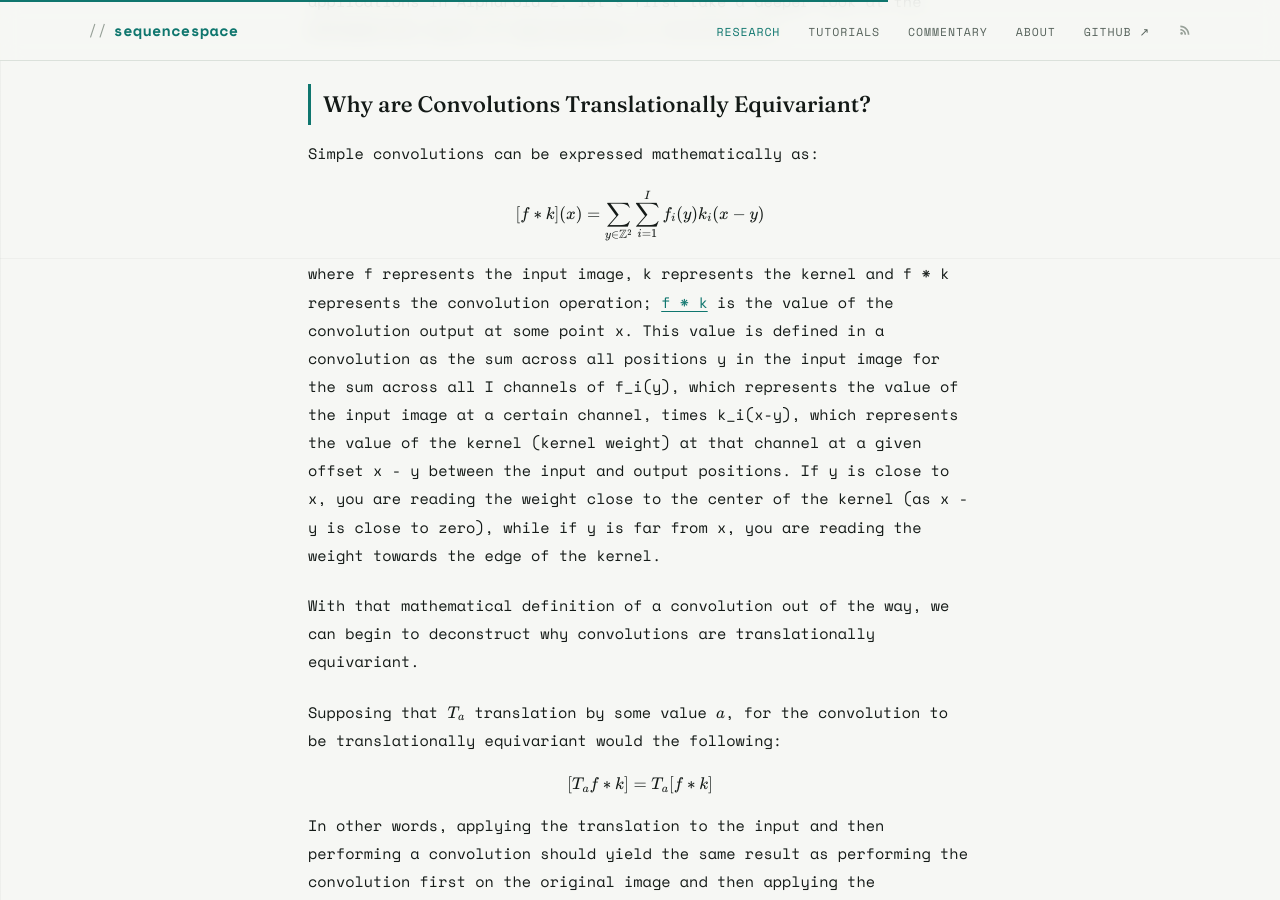
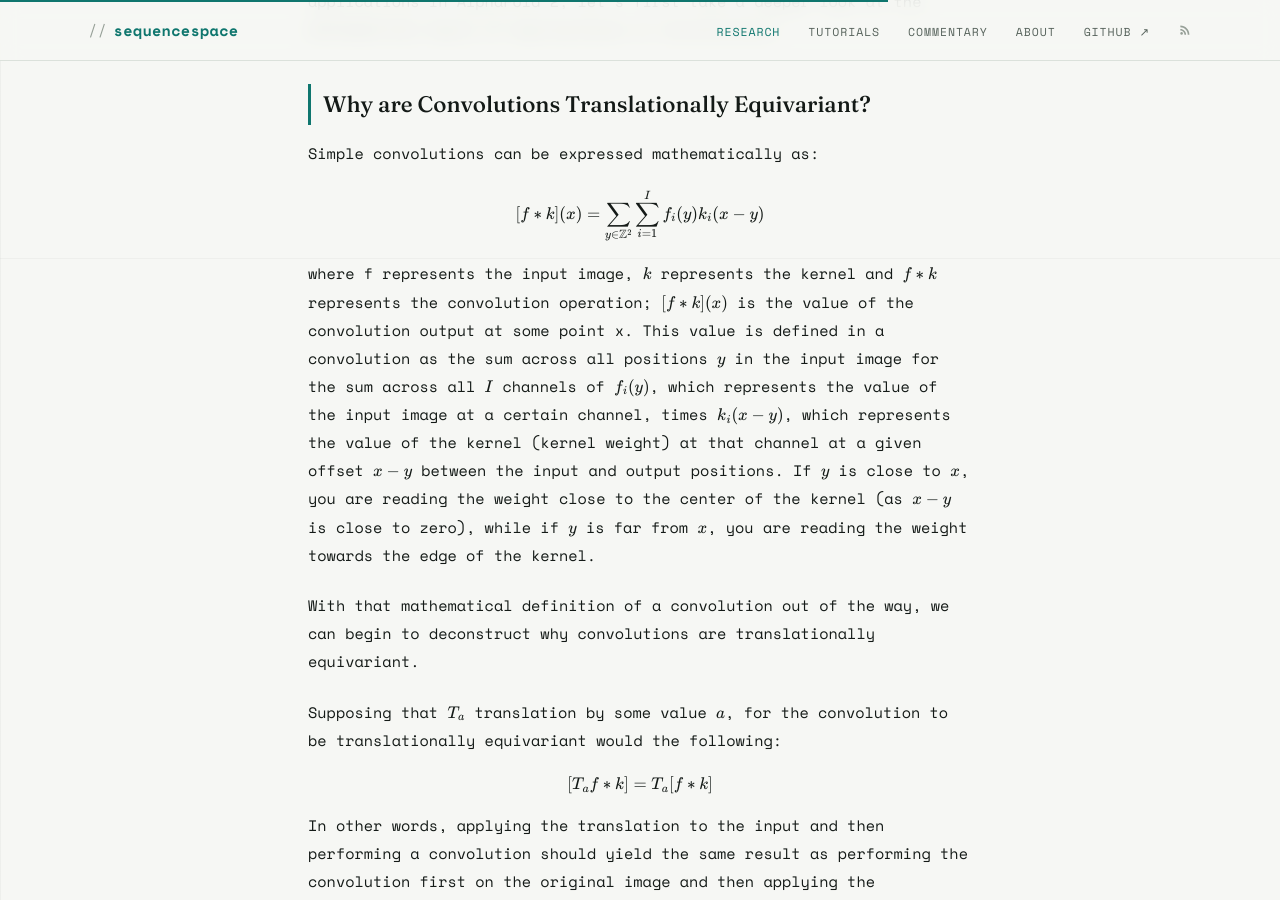
Before and after one commit to arjundeshx/sequencespace, a Jekyll site: the page built from _posts/2026-08-09-equivariant-networks.md, in a window 1280 px wide and 900 px high, scrolled down 3341 px. Built offline with Jekyll 4.4.1, drawn with Linux system fonts in a browser that asks for light colours.

```diff
--- a/_posts/2026-08-09-equivariant-networks.md
+++ b/_posts/2026-08-09-equivariant-networks.md
@@ -56,7 +56,7 @@ Simple convolutions can be expressed mathematically as:
 
 $$[f * k](x) = \sum_{y \in \mathbb{Z}^2} \sum_{i=1}^{I} f_i(y)k_i(x-y)$$
 
-where f represents the input image, k represents the kernel and f * k represents the convolution operation; [f * k](x) is the value of the convolution output at some point x. This value is defined in a convolution as the sum across all positions y in the input image for the sum across all I channels of f_i(y), which represents the value of the input image at a certain channel, times k_i(x-y), which represents the value of the kernel (kernel weight) at that channel at a given offset x - y between the input and output positions. If y is close to x, you are reading the weight close to the center of the kernel (as x - y is close to zero), while if y is far from x, you are reading the weight towards the edge of the kernel.
+where f represents the input image, $$k$$ represents the kernel and $$f * k$$ represents the convolution operation; $$[f * k](x)$$ is the value of the convolution output at some point x. This value is defined in a convolution as the sum across all positions $$y$$ in the input image for the sum across all $$I$$ channels of $$f_i(y)$$, which represents the value of the input image at a certain channel, times $$k_i(x-y)$$, which represents the value of the kernel (kernel weight) at that channel at a given offset $$x - y$$ between the input and output positions. If $$y$$ is close to $$x$$, you are reading the weight close to the center of the kernel (as $$x - y$$ is close to zero), while if $$y$$ is far from $$x$$, you are reading the weight towards the edge of the kernel.
 
 With that mathematical definition of a convolution out of the way, we can begin to deconstruct why convolutions are translationally equivariant.
 
@@ -71,6 +71,7 @@ Let's try to follow the left side of the equation mathematically.
 Define some translated image $$f'$$ such that $$f' = T_af$$ so that $$f'(y) = f(y - a)$$
 
 Using our convolution formula from earlier, we realize that this means that:
+
 $$[f' * k](x) = \sum_{y \in \mathbb{Z}^2} \sum_{i=1}^{I} f_i(y-a)k_i(x-y)$$
 
 Let's now define some $$y'$$ where $$y' = y - a$$ (so $$y = y' + a$$). If we substitute in $$y'$$ to the earlier equation, we obtain:
```
